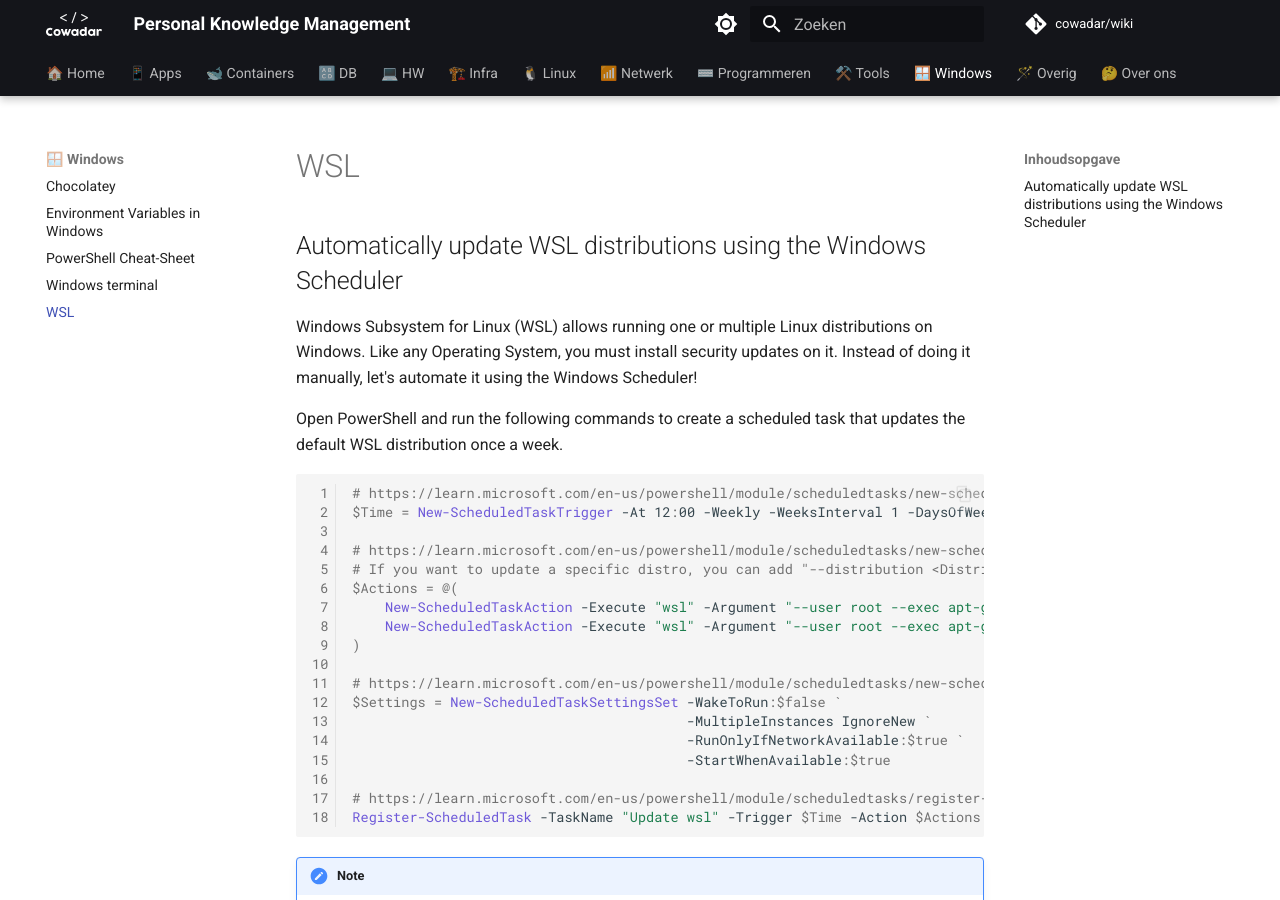
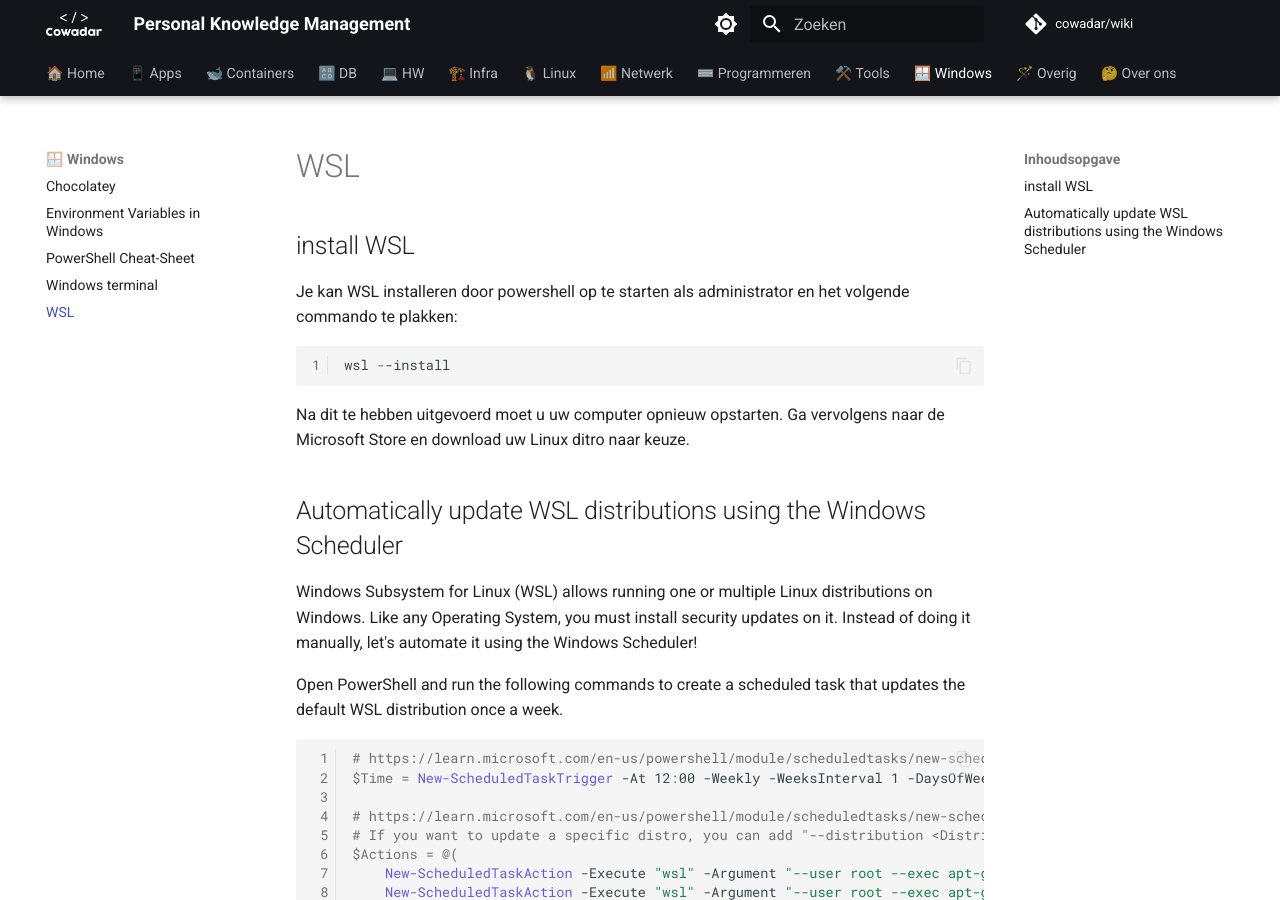
Before and after one commit to cowadar/wiki, an MkDocs documentation site: the page built from docs/windows/wsl.md, in a window 1280 px wide and 900 px high. Built offline with MkDocs 1.6.1 and Material for MkDocs 9.7.7, drawn with Linux system fonts in a browser that asks for light colours; comment, search, counter and statistics services are not loaded.

Commit message:
update wsl

````diff
--- a/docs/windows/wsl.md
+++ b/docs/windows/wsl.md
@@ -1,6 +1,14 @@
 ---
 title: WSL
 ---
+## install WSL
+Je kan WSL installeren door powershell op te starten als administrator en het volgende commando te plakken:
+```powershell
+wsl --install
+```
+Na dit te hebben uitgevoerd moet u uw computer opnieuw opstarten.
+Ga vervolgens naar de Microsoft Store en download uw Linux ditro naar keuze.
+
 
 ## Automatically update WSL distributions using the Windows Scheduler
 
````
